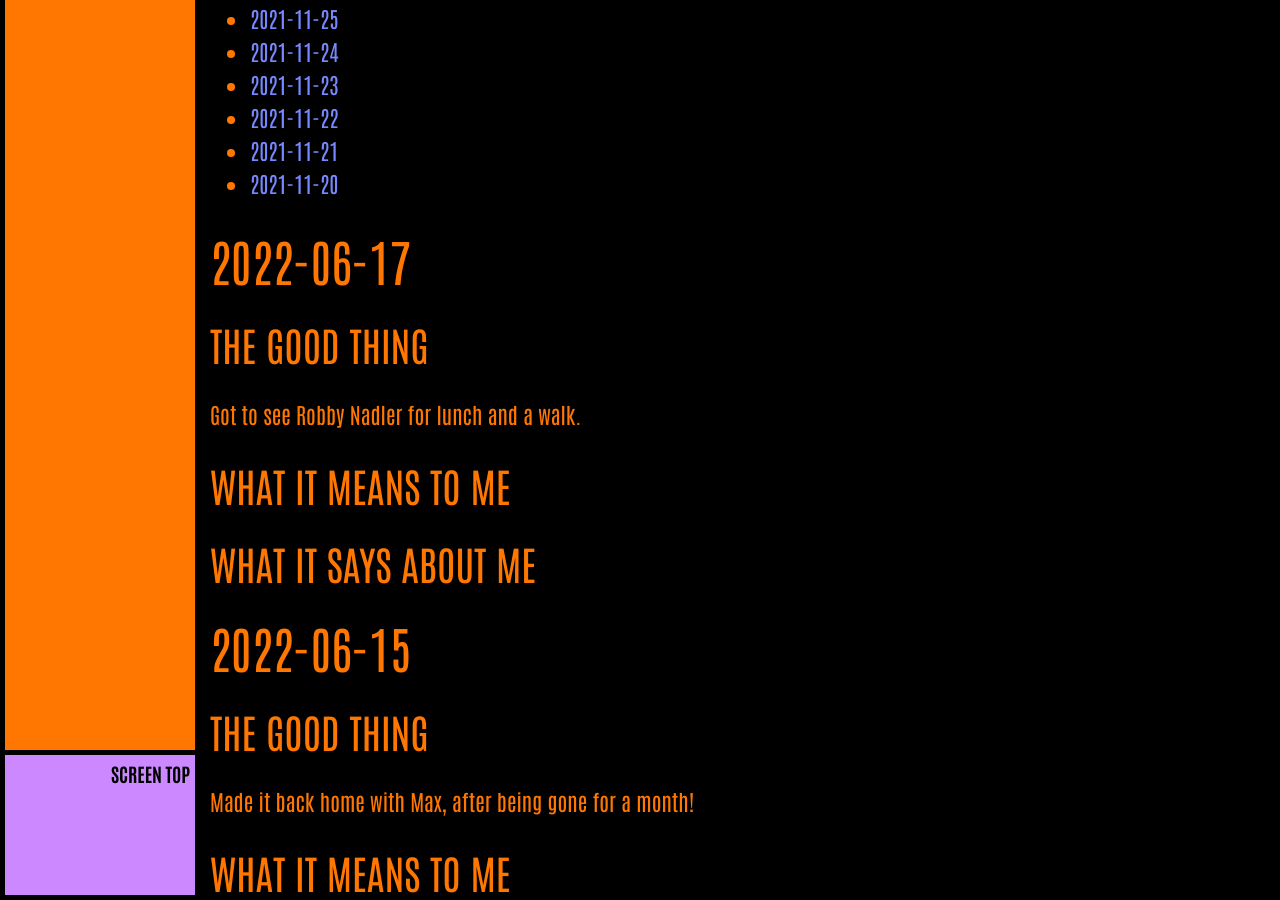
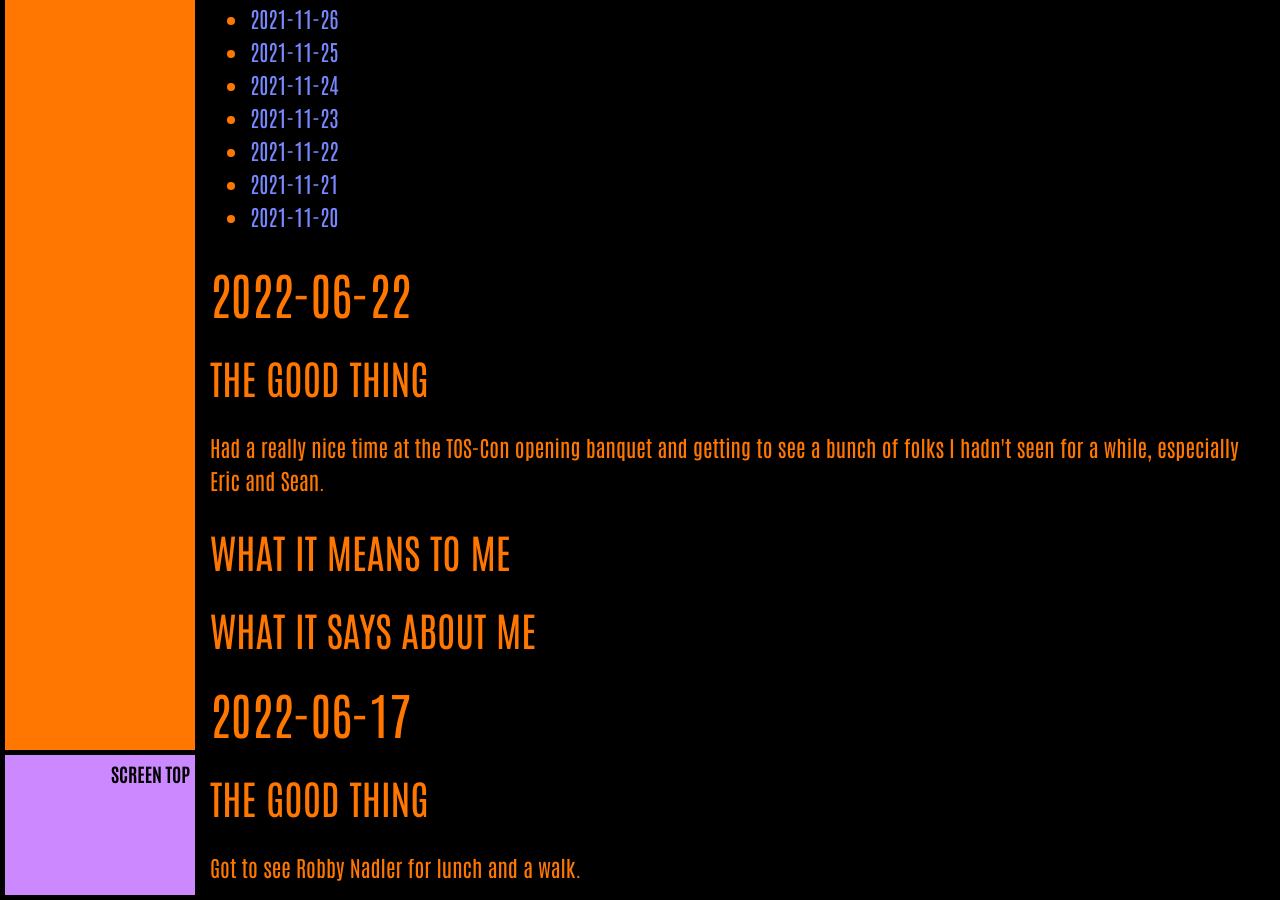
Before and after one commit to ArthurZey/arthurzey.github.io, a Jekyll site: the page built from _pages/one-good-thing.md, in a window 1280 px wide and 900 px high, scrolled down 4642 px. Built offline with Jekyll 4.4.1, drawn with Linux system fonts in a browser that asks for light colours.

Commit message:
added stub for 2022-06-22

```diff
--- a/_pages/one-good-thing.md
+++ b/_pages/one-good-thing.md
@@ -12,6 +12,15 @@
 * TOC
 {:toc}
 {::options toc_levels="2" /}
+
+## 2022-06-22
+### The Good Thing
+Had a really nice time at the TOS-Con opening banquet and getting to see a bunch of folks I hadn't seen for a while, especially Eric and Sean.
+### What It Means to Me
+
+### What It Says about Me
+
+
 
 ## 2022-06-17
 ### The Good Thing
```
Also changed, not shown: other parts of _pages/one-good-thing.md (+1 -1 lines).
